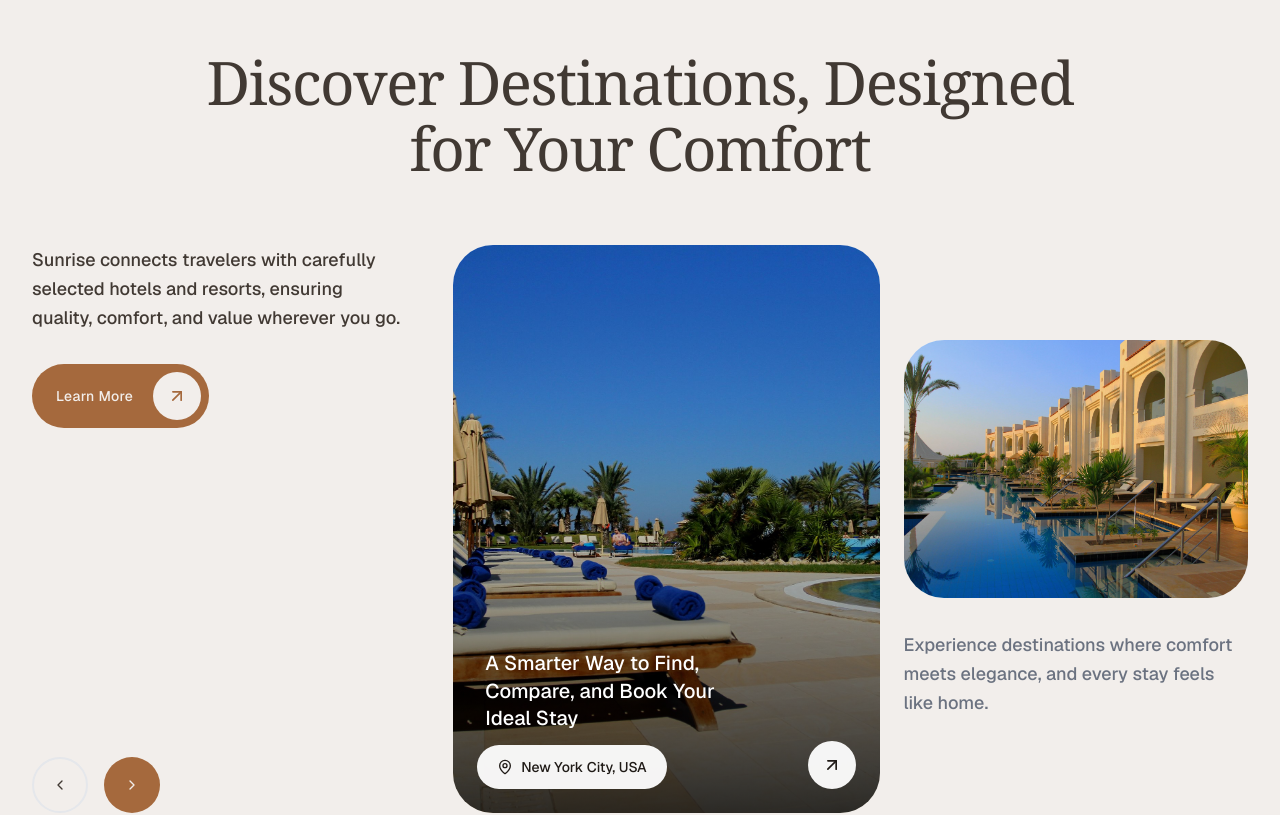
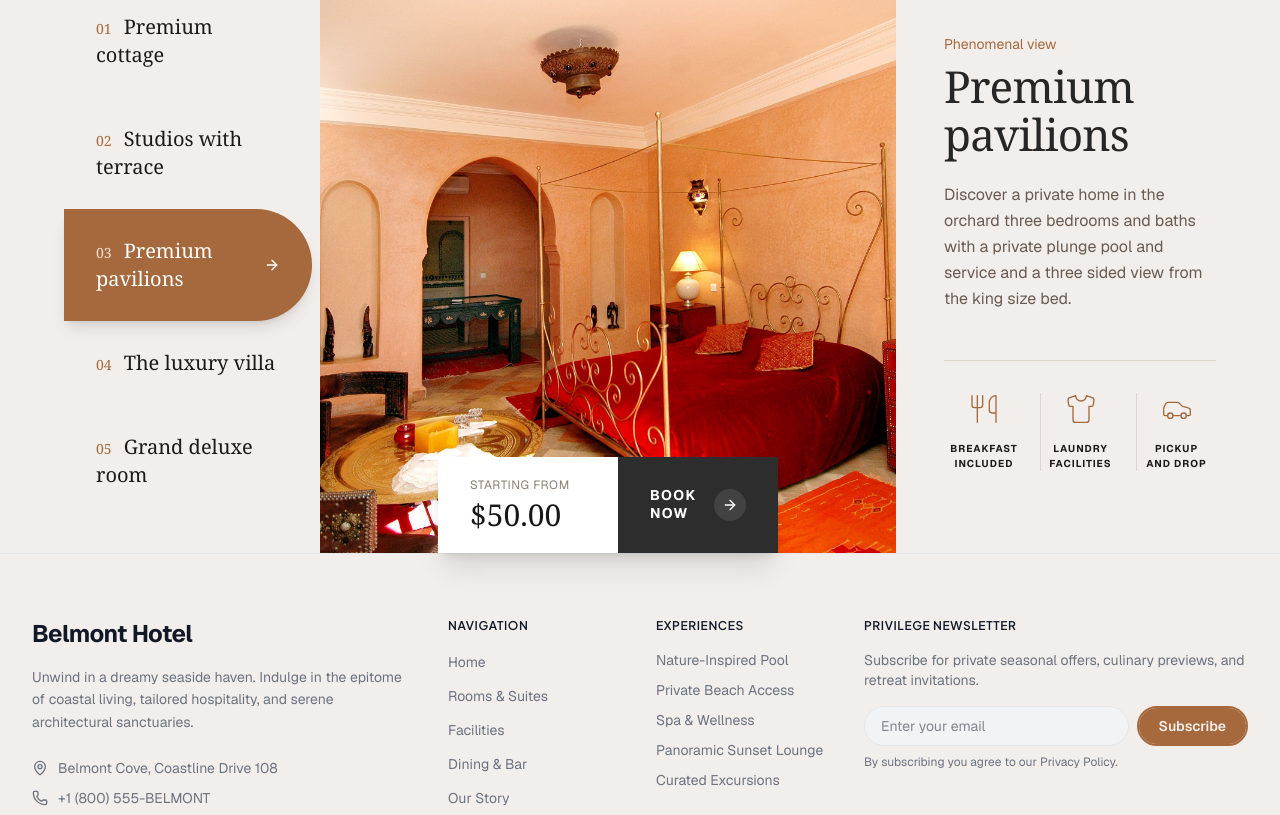
Before and after one commit to xieumar/belmont, a Next.js app: page / in a window 1280 px wide. Shown: the part 4560-5375 px from the top of the page. Built offline with nearby package versions, Linux system fonts and the light colour scheme.

Commit message:
feat(ui): redesign Discover Destinations into interactive tab layout

```diff
--- a/app/page.tsx
+++ b/app/page.tsx
@@ -2,10 +2,8 @@ import {
   HotelHero,
   HotelAbout,
   ExclusiveFacilities,
-  WhyChooseUs,
   SpecialOffers,
   DiscoverDestinations,
-  CallToAction,
   HotelFeatures,
 } from "@/components/hotel";
 
@@ -18,8 +16,6 @@ export default function Home() {
       <ExclusiveFacilities />
       <SpecialOffers />
       <DiscoverDestinations />
-      <WhyChooseUs />
-      <CallToAction />
     </div>
   );
 }
--- a/components/hotel/DiscoverDestinations.tsx
+++ b/components/hotel/DiscoverDestinations.tsx
@@ -1,138 +1,168 @@
+"use client";
+
 import Image from "next/image";
-import { ArrowUpRight, MapPin } from "lucide-react";
-import {
-  Carousel,
-  CarouselContent,
-  CarouselItem,
-  CarouselNext,
-  CarouselPrevious,
-} from "@/components/ui/carousel";
+import { useState } from "react";
+import { ArrowRight, Utensils, Shirt, Car } from "lucide-react";
 
-const destinations = [
+const rooms = [
   {
-    title: "New York City, USA",
-    subtitle: "A Smarter Way to Find, Compare, and Book Your Ideal Stay",
-    image: "/poolside.jpg",
-    type: "large",
+    id: "01",
+    name: "Premium cottage",
+    eyebrow: "Cozy & intimate",
+    title: "Premium cottage",
+    description:
+      "Experience the ultimate comfort in our secluded cottage with beautiful garden views and rustic charm.",
+    price: "$35.00",
+    image: "/room1.jpg",
   },
   {
-    title: "Experience destinations",
-    subtitle:
-      "Experience destinations where comfort meets elegance, and every stay feels like home.",
-    image: "/hero.jpg",
-    type: "small",
+    id: "02",
+    name: "Studios with terrace",
+    eyebrow: "Outdoor living",
+    title: "Studios with terrace",
+    description:
+      "Enjoy a spacious open-plan layout featuring a private terrace perfect for evening relaxation.",
+    price: "$40.00",
+    image: "/room.jpg",
   },
   {
-    title: "Aruba Coast",
-    subtitle: "Discover pristine waters and endless relaxation by the coast.",
-    image: "/poolside_tropical.jpg",
-    type: "large",
+    id: "03",
+    name: "Premium pavilions",
+    eyebrow: "Phenomenal view",
+    title: "Premium pavilions",
+    description:
+      "Discover a private home in the orchard three bedrooms and baths with a private plunge pool and service and a three sided view from the king size bed.",
+    price: "$50.00",
+    image: "/room2.jpg",
   },
   {
-    title: "Hidden Gems",
-    subtitle:
-      "Explore carefully curated retreats designed for your ultimate comfort.",
-    image: "/poolside_night.jpg",
-    type: "small",
+    id: "04",
+    name: "The luxury villa",
+    eyebrow: "Ultimate elegance",
+    title: "The luxury villa",
+    description:
+      "A breathtaking villa designed for grandeur, featuring exquisite interiors and sweeping panoramic views.",
+    price: "$95.00",
+    image: "/room3.jpg",
+  },
+  {
+    id: "05",
+    name: "Grand deluxe room",
+    eyebrow: "Spacious luxury",
+    title: "Grand deluxe room",
+    description:
+      "Our largest room option boasting premium amenities, sophisticated decor, and unparalleled service.",
+    price: "$75.00",
+    image: "/room4.jpg",
   },
 ];
 
 export default function DiscoverDestinations() {
+  const [activeTab, setActiveTab] = useState(2); // Default to "03 Premium pavilions"
+
+  const activeRoom = rooms[activeTab];
+
   return (
-    <section className="overflow-hidden bg-background px-6 py-16 sm:px-8 md:py-24">
-      <div className="mx-auto w-full max-w-7xl">
-        <h2 className="text-center font-serif text-4xl font-medium leading-[1.1] tracking-tight text-neutral-600 sm:text-5xl md:text-6xl">
-          Discover Destinations, Designed
-          <br className="hidden md:block" /> for Your Comfort
-        </h2>
+    <section className="w-full">
+      <div className="flex min-h-[600px] w-full flex-col lg:flex-row">
+        {/* Left Tabs */}
+        <div className="flex w-full flex-col bg-background py-4 lg:w-[25%] lg:py-8 lg:pl-8 xl:pl-16 lg:pr-2">
+          {rooms.map((room, index) => {
+            const isActive = index === activeTab;
+            return (
+              <button
+                key={room.id}
+                onClick={() => setActiveTab(index)}
+                className={`relative flex w-full items-center justify-between px-6 py-7 lg:px-8 text-left transition-colors ${
+                  isActive
+                    ? "z-10 bg-terra-400 text-white shadow-lg lg:-mr-6 lg:rounded-r-full"
+                    : "text-neutral-700 hover:bg-neutral-200/50"
+                }`}
+              >
+                <span className="font-serif text-lg md:text-xl">
+                  <span
+                    className={`mr-3 text-sm ${isActive ? "text-white/80" : "text-terra-400"}`}
+                  >
+                    {room.id}
+                  </span>
+                  {room.name}
+                </span>
+                {isActive && <ArrowRight className="h-5 w-5" />}
+              </button>
+            );
+          })}
+        </div>
 
-        <Carousel
-          opts={{
-            align: "start",
-            loop: true,
-          }}
-          className="mt-16 w-full"
-        >
-          <div className="grid grid-cols-1 gap-12 lg:grid-cols-12 lg:gap-12 lg:items-stretch">
-            {/* Fixed Left Col with Controls */}
-            <div className="flex flex-col lg:col-span-4 lg:justify-between">
-              <div className="flex flex-col gap-8">
-                <p className="max-w-sm text-lg font-medium leading-relaxed text-neutral-600 font-sans">
-                  Sunrise connects travelers with carefully selected hotels and
-                  resorts, ensuring quality, comfort, and value wherever you go.
-                </p>
-                <div>
-                  <button className="flex w-fit items-center gap-5 rounded-full bg-terra-400 py-2 pl-6 pr-2 text-neutral-100 transition-colors hover:bg-terra-500">
-                    <span className="text-sm font-medium tracking-wide">
-                      Learn More
-                    </span>
-                    <div className="flex h-12 w-12 items-center justify-center rounded-full bg-neutral-100 text-terra-400">
-                      <ArrowUpRight className="h-5 w-5" />
-                    </div>
-                  </button>
-                </div>
+        {/* Center Image */}
+        <div className="relative h-[400px] w-full lg:h-auto lg:w-[45%]">
+          <Image
+            src={activeRoom.image}
+            alt={activeRoom.title}
+            fill
+            className="object-cover"
+          />
+          {/* Price Widget */}
+          <div className="absolute bottom-0 left-1/2 flex -translate-x-1/2 shadow-xl lg:left-1/2 lg:-translate-x-1/2">
+            <div className="flex min-w-[140px] flex-col justify-center bg-white px-6 py-4 lg:min-w-[180px] lg:px-8 lg:py-5">
+              <p className="mb-1 font-sans text-xs uppercase tracking-wider text-neutral-400">
+                Starting from
+              </p>
+              <p className="font-serif text-2xl font-medium text-neutral-900 lg:text-3xl">
+                {activeRoom.price}
+              </p>
+            </div>
+            <button className="group flex items-center justify-center gap-4 bg-[#2D2D2D] px-6 py-4 text-white transition-colors hover:bg-black lg:px-8 lg:py-5">
+              <span className="w-12 text-left text-xs font-bold leading-tight tracking-widest uppercase lg:text-sm">
+                Book
+                <br />
+                Now
+              </span>
+              <div className="flex h-8 w-8 items-center justify-center rounded-full bg-white/10 transition-colors group-hover:bg-white/20">
+                <ArrowRight className="h-4 w-4" />
               </div>
+            </button>
+          </div>
+        </div>
 
-              {/* Carousel Controls */}
-              <div className="mt-8 flex items-center gap-4 lg:mt-0">
-                <CarouselPrevious className="static h-14 w-14 translate-x-0 translate-y-0 border-2 border-border text-neutral-600" />
-                <CarouselNext className="static h-14 w-14 translate-x-0 translate-y-0 bg-terra-400 text-neutral-100 hover:bg-terra-500 hover:text-neutral-100 border-none" />
-              </div>
+        {/* Right Details */}
+        <div className="flex w-full flex-col justify-center bg-background px-6 py-12 lg:w-[30%] lg:px-12 xl:pr-16">
+          <p className="mb-2 font-sans text-sm text-terra-400">
+            {activeRoom.eyebrow}
+          </p>
+          <h3 className="mb-6 font-serif text-4xl font-medium text-neutral-800 lg:text-[2.75rem] leading-[1.1]">
+            {activeRoom.title}
+          </h3>
+          <p className="mb-12 font-sans leading-relaxed text-neutral-500">
+            {activeRoom.description}
+          </p>
+
+          <div className="grid grid-cols-3 gap-2 border-t border-neutral-200/60 pt-8 lg:gap-4">
+            <div className="flex flex-col items-center gap-4 text-center">
+              <Utensils className="h-8 w-8 text-terra-400" strokeWidth={1} />
+              <span className="text-[9px] font-bold uppercase tracking-widest text-neutral-700 lg:text-[10px]">
+                Breakfast
+                <br />
+                Included
+              </span>
             </div>
-
-            {/* Carousel Right Col */}
-            <div className="w-full lg:col-span-8 overflow-hidden">
-              <CarouselContent className="-ml-6">
-                {destinations.map((dest, idx) => (
-                  <CarouselItem
-                    key={idx}
-                    className={`pl-6 ${dest.type === "large" ? "sm:basis-3/5 lg:basis-[55%]" : "sm:basis-2/5 lg:basis-[45%]"} flex items-center`}
-                  >
-                    {dest.type === "large" ? (
-                      <div className="relative aspect-[4/5] w-full overflow-hidden rounded-[2.5rem] bg-muted lg:aspect-[3/4]">
-                        <Image
-                          src={dest.image}
-                          alt={dest.title}
-                          fill
-                          className="object-cover transition-transform duration-1000 hover:scale-105"
-                        />
-
-                        <div className="absolute inset-0 flex flex-col justify-end bg-gradient-to-t from-black/80 via-black/20 to-transparent p-8">
-                          <p className="mb-12 max-w-[250px] text-xl font-medium leading-snug text-white">
-                            {dest.subtitle}
-                          </p>
-                        </div>
-
-                        <div className="absolute bottom-6 left-6 flex items-center gap-2 rounded-full bg-white/95 px-5 py-3 text-sm font-medium text-neutral-700 backdrop-blur-md">
-                          <MapPin className="h-4 w-4" />
-                          {dest.title}
-                        </div>
-
-                        <div className="absolute bottom-6 right-6 flex h-12 w-12 cursor-pointer items-center justify-center rounded-full bg-white/95 text-neutral-700 backdrop-blur-md transition-colors hover:bg-white">
-                          <ArrowUpRight className="h-5 w-5" />
-                        </div>
-                      </div>
-                    ) : (
-                      <div className="flex w-full flex-col gap-8">
-                        <div className="relative aspect-[4/3] w-full overflow-hidden rounded-[2.5rem] bg-muted">
-                          <Image
-                            src={dest.image}
-                            alt={dest.title}
-                            fill
-                            className="object-cover transition-transform duration-1000 hover:scale-105"
-                          />
-                        </div>
-                        <p className="text-lg font-medium leading-relaxed text-muted-foreground">
-                          {dest.subtitle}
-                        </p>
-                      </div>
-                    )}
-                  </CarouselItem>
-                ))}
-              </CarouselContent>
+            <div className="flex flex-col items-center gap-4 border-l border-neutral-200/60 text-center">
+              <Shirt className="h-8 w-8 text-terra-400" strokeWidth={1} />
+              <span className="text-[9px] font-bold uppercase tracking-widest text-neutral-700 lg:text-[10px]">
+                Laundry
+                <br />
+                Facilities
+              </span>
+            </div>
+            <div className="flex flex-col items-center gap-4 border-l border-neutral-200/60 text-center">
+              <Car className="h-8 w-8 text-terra-400" strokeWidth={1} />
+              <span className="text-[9px] font-bold uppercase tracking-widest text-neutral-700 lg:text-[10px]">
+                Pickup
+                <br />
+                And Drop
+              </span>
             </div>
           </div>
-        </Carousel>
+        </div>
       </div>
     </section>
   );
```
